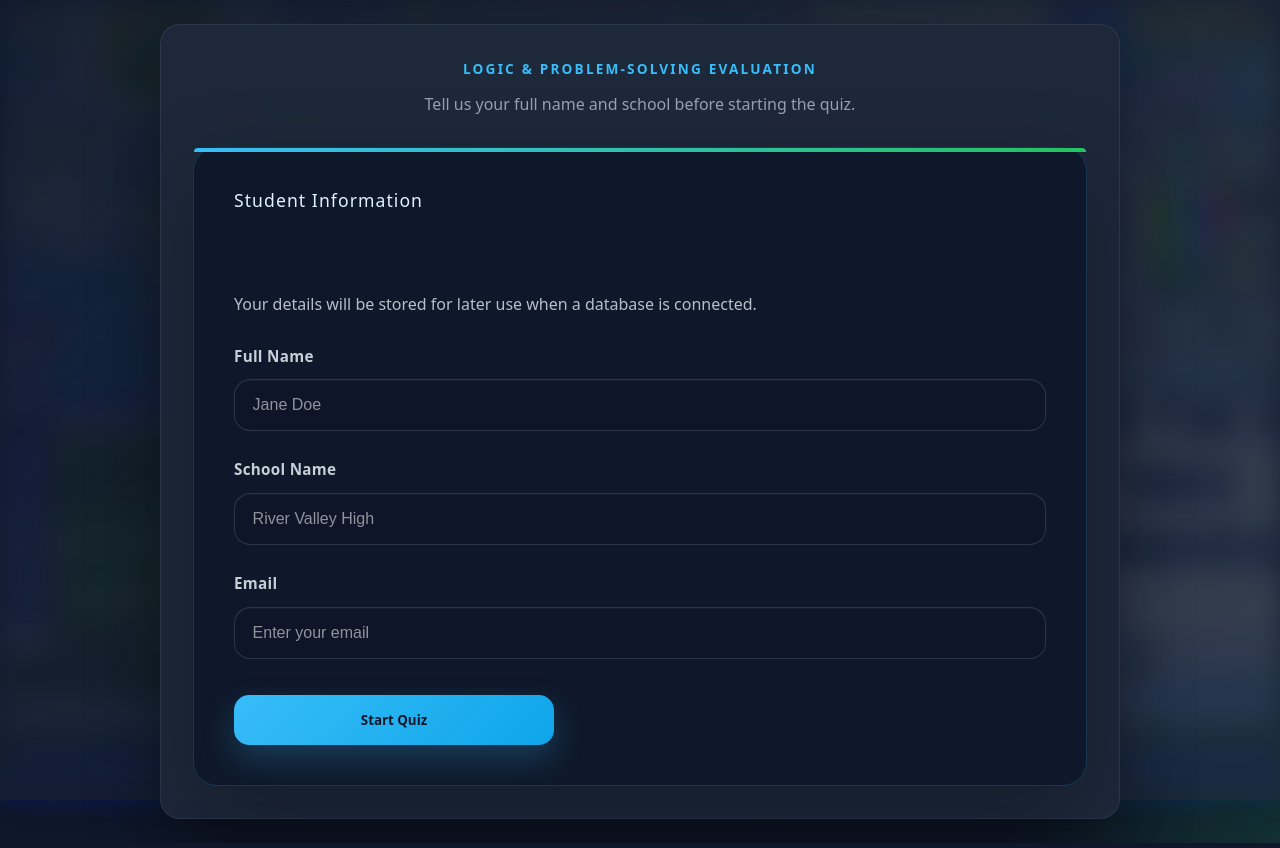
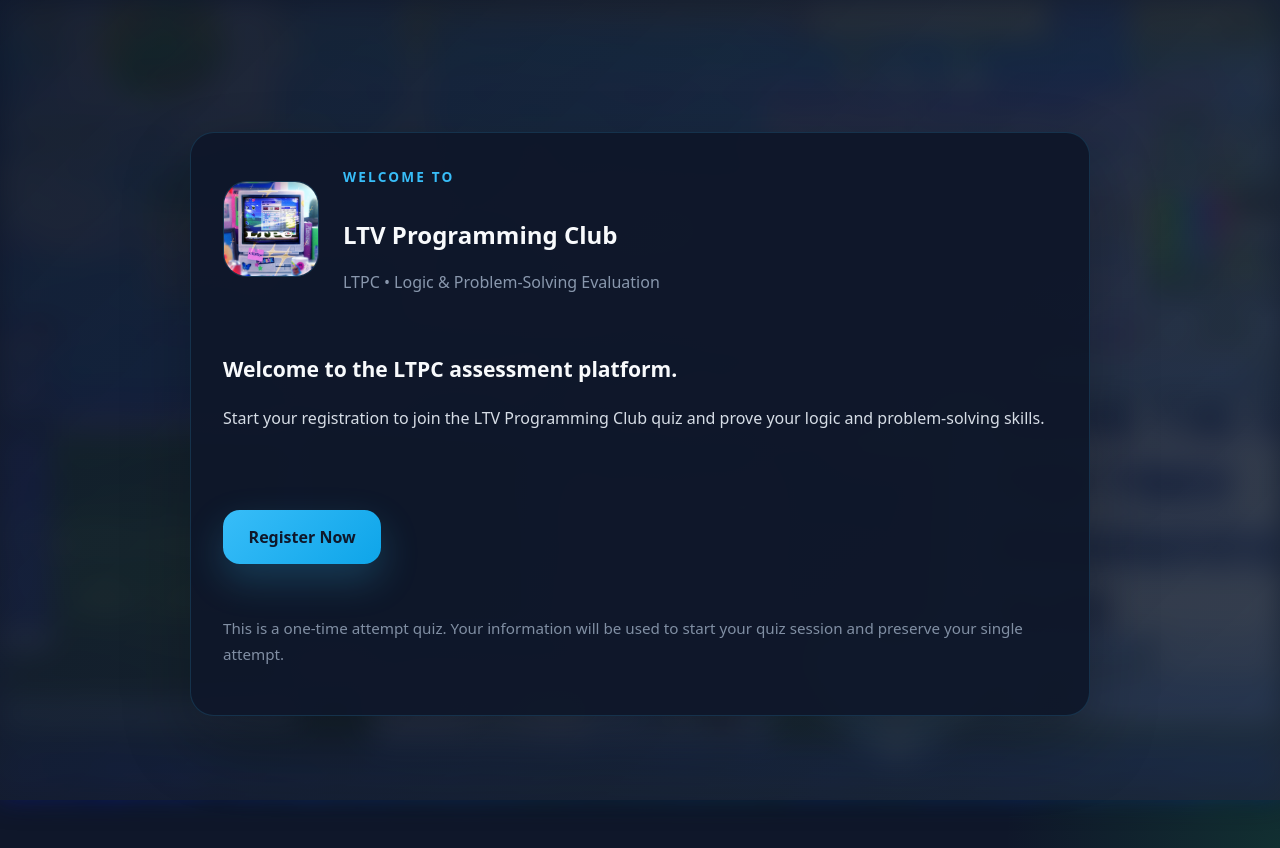
Before and after one commit to hienhng/tryout, a Flask app: page / in a window 1280 px wide. Run offline with Flask 3, Linux system fonts and the light colour scheme; some web fonts are replaced.

Commit message:
Refactor welcome page and registration flow to enhance user experience

```diff
--- a/api/index.py
+++ b/api/index.py
@@ -90,26 +90,25 @@ QUIZ_DATA = [
 # --- PAGE ROUTES ---
 
 @app.route('/')
-def home():
-    # Landing page with the registration form (form.html)
+def welcome_page():
+    return render_template('welcome.html', user_info=session.get('user_info'))
+
+@app.route('/register')
+def register_page():
+    if 'user_info' in session and not session.get('attempted', False):
+        return redirect('/quiz')
+    if session.get('attempted', False):
+        return redirect('/')
     return render_template('form.html')
 
 @app.route('/quiz')
 def quiz_page():
     # Only allow access if user has submitted the form
     if 'user_info' not in session:
-        return redirect('/')
+        return redirect('/register')
     if session.get('attempted', False):
         return redirect('/')
     return render_template('index.html')
-
-@app.route('/welcome')
-def welcome_page():
-    if 'user_info' not in session:
-        return redirect('/')
-    if session.get('attempted', False):
-        return redirect('/')
-    return render_template('welcome.html', user_info=session['user_info'])
 
 # --- API ROUTES ---
 
--- a/templates/form.html
+++ b/templates/form.html
@@ -69,7 +69,7 @@
                 alert(error.error || 'Unable to save your information.');
                 return;
             }
-            window.location.href = '/welcome';
+            window.location.href = '/quiz';
         } catch (err) {
             console.error(err);
             alert('Error saving your information. Try again.');
--- a/templates/welcome.html
+++ b/templates/welcome.html
@@ -23,17 +23,23 @@
         </div>
 
         <div class="welcome-message">
+            {% if user_info %}
             <p class="lead-text">Hello {{ user_info.full_name }}, welcome to your assessment experience.</p>
             <p>You're registered as a student from <strong>{{ user_info.school_name }}</strong>. When you're ready, continue to the quiz and give it your best.</p>
+            {% else %}
+            <p class="lead-text">Welcome to the LTPC assessment platform.</p>
+            <p>Start your registration to join the LTV Programming Club quiz and prove your logic and problem-solving skills.</p>
+            {% endif %}
         </div>
 
+        {% if user_info %}
         <div class="welcome-meta">
             <div>
                 <span>Registered Email</span>
                 <strong>{{ user_info.email }}</strong>
             </div>
             <div>
-                <span>Organization</span>
+                <span>Club</span>
                 <strong>LTPC</strong>
             </div>
             <div>
@@ -41,12 +47,17 @@
                 <strong>One attempt only</strong>
             </div>
         </div>
+        {% endif %}
 
         <div class="button-row">
+            {% if user_info %}
             <a href="/quiz" class="primary-btn">Continue to Quiz</a>
+            {% else %}
+            <a href="/register" class="primary-btn">Register Now</a>
+            {% endif %}
         </div>
 
-        <p class="fine-print">This is a one-time attempt quiz. If you leave before starting, your registration stays active and you can continue. Once you begin, the quiz cannot be restarted from this session.</p>
+        <p class="fine-print">This is a one-time attempt quiz. {% if user_info %}If you leave before starting, your registration stays active and you can continue. Once you begin, the quiz cannot be restarted from this session.{% else %}Your information will be used to start your quiz session and preserve your single attempt.{% endif %}</p>
     </section>
 </div>
 
```
